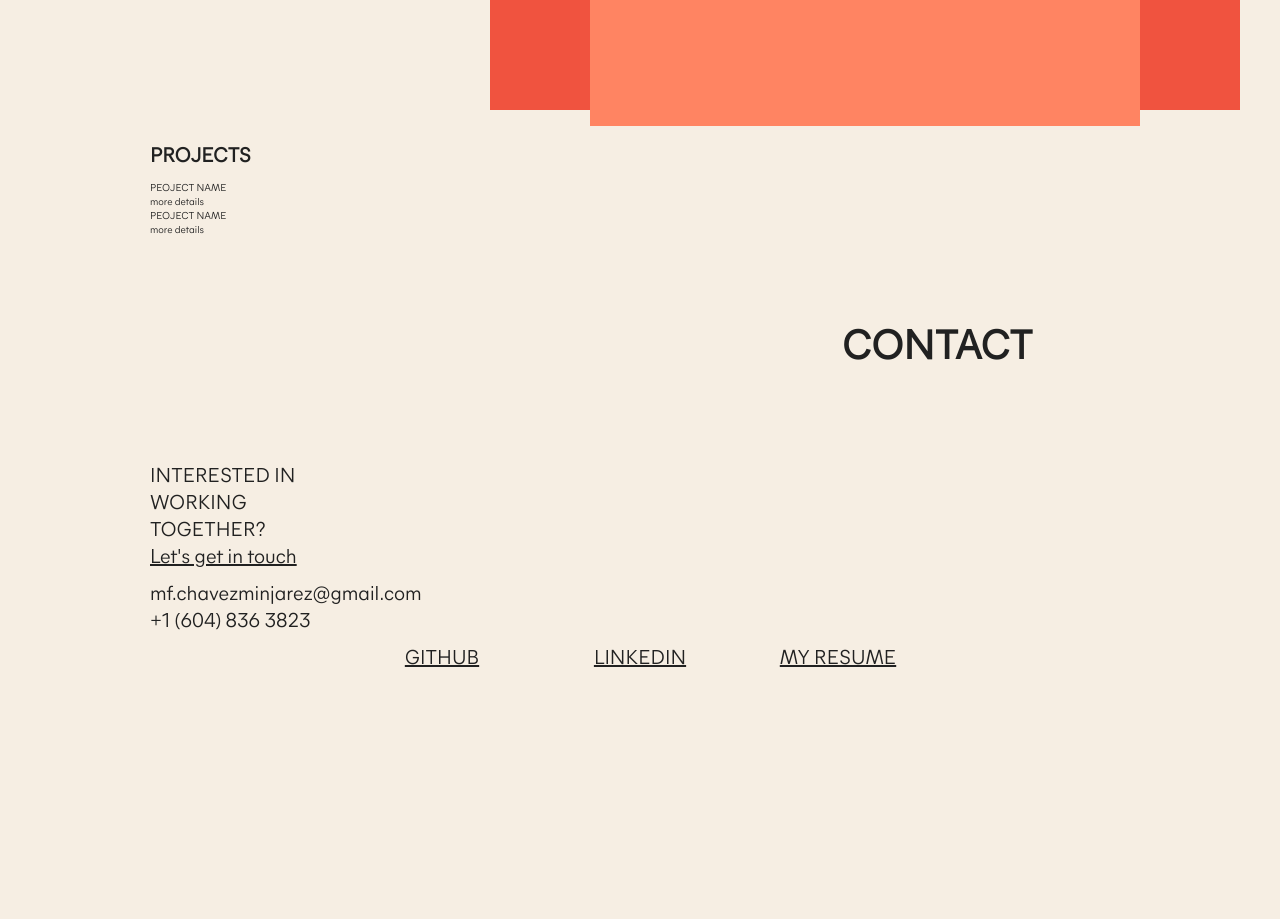
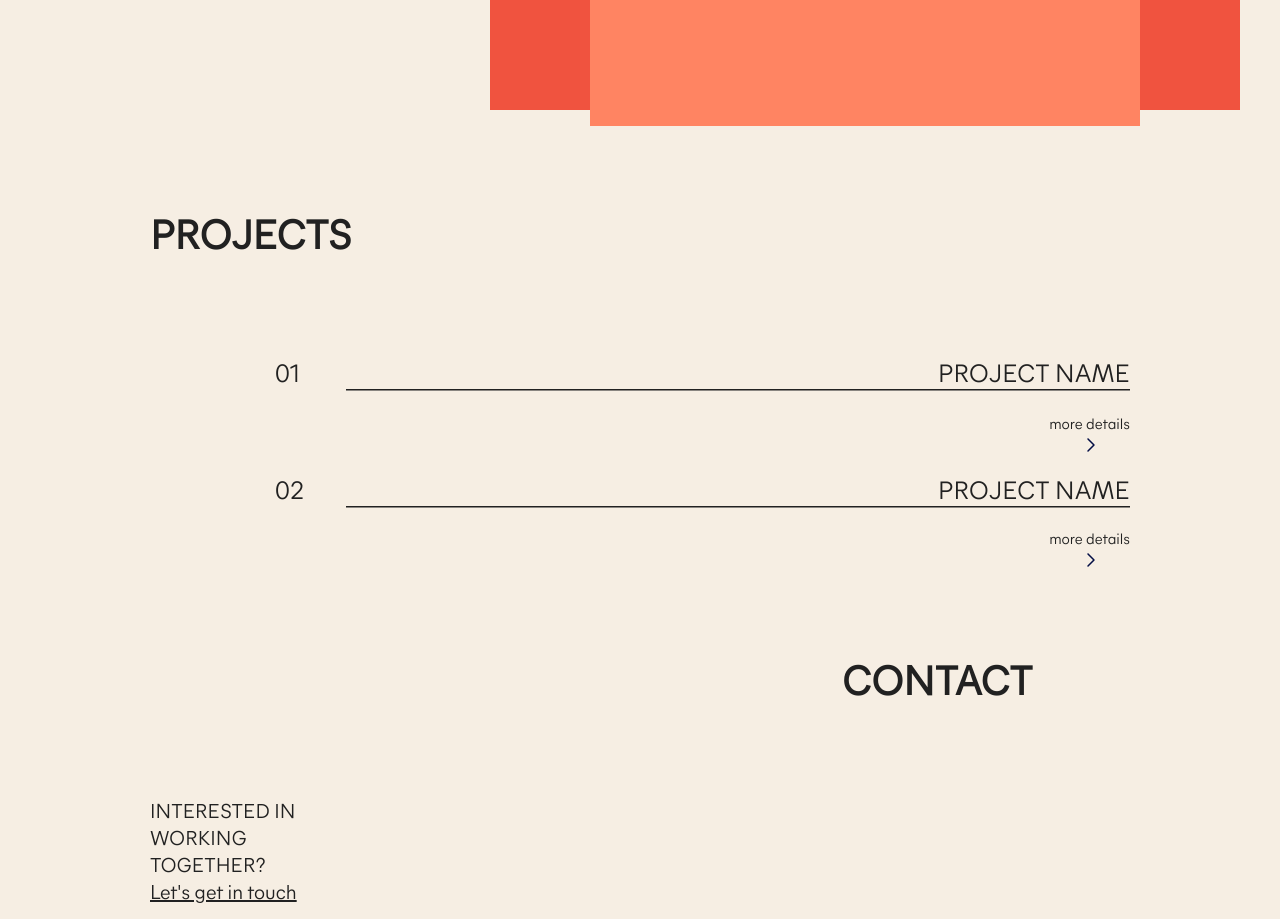
Before and after one commit to mafe-rnanda/mariachavez-website, a React (Create React App) app: page /work in a window 1280 px wide. Shown: the part 1340-2259 px from the top of the page. Before the commit the page ends 2059 px from the top, so only its background shows below. Built offline with nearby package versions, Linux system fonts and the light colour scheme.

Commit message:
add gri layout to Porjects section

```diff
--- a/src/components/Projects.js
+++ b/src/components/Projects.js
@@ -1,20 +1,29 @@
+import "./Projects.scss";
+
 export default function Work(props) {
   return (
-    <div>
-      <h1>PROJECTS</h1>
+    <div id="projects">
+      <h1 class="header">PROJECTS</h1>
       <div class="project-container">
-        <div>
-          <div>PEOJECT NAME</div>
-          <a>more details</a>
-        </div>
+        <div class="number">01</div>
+        <div class="project-name">PROJECT NAME</div>
+        <svg version="1.1" id="line_2" xmlns="http://www.w3.org/2000/svg" xmlnsXlink="http://www.w3.org/1999/xlink" x="0px" y="0px"  width="80%" height="1.55em" xmlSpace="preserve"><path class="path2" stroke-width="3" stroke="#212121" d="M0 0 l1500 0"/></svg>
+        <a>more details
+          <svg width="24px" height="24px" viewBox="0 0 24 24" fill="none" xmlns="http://www.w3.org/2000/svg">
+          <path fill-rule="evenodd" clip-rule="evenodd" d="M9.46967 5.46967C9.76256 5.17678 10.2374 5.17678 10.5303 5.46967L16.5303 11.4697C16.8232 11.7626 16.8232 12.2374 16.5303 12.5303L10.5303 18.5303C10.2374 18.8232 9.76256 18.8232 9.46967 18.5303C9.17678 18.2374 9.17678 17.7626 9.46967 17.4697L14.9393 12L9.46967 6.53033C9.17678 6.23744 9.17678 5.76256 9.46967 5.46967Z" fill="#030D45"/>
+          </svg>
+        </a>
       </div>
       <div class="project-container">
-        <div>
-          <div>PEOJECT NAME</div>
-          <a>more details</a>
-        </div>
+        <div class="number">02</div>
+        <div class="project-name">PROJECT NAME</div>
+        <svg version="1.1" id="line_2" xmlns="http://www.w3.org/2000/svg" xmlnsXlink="http://www.w3.org/1999/xlink" x="0px" y="0px"  width="80%" height="1.5em" xmlSpace="preserve"><path class="path2" stroke-width="3" stroke="#212121" d="M0 0 l1500 0"/></svg>
+        <a>more details
+          <svg width="24px" height="24px" viewBox="0 0 24 24" fill="none" xmlns="http://www.w3.org/2000/svg">
+          <path fill-rule="evenodd" clip-rule="evenodd" d="M9.46967 5.46967C9.76256 5.17678 10.2374 5.17678 10.5303 5.46967L16.5303 11.4697C16.8232 11.7626 16.8232 12.2374 16.5303 12.5303L10.5303 18.5303C10.2374 18.8232 9.76256 18.8232 9.46967 18.5303C9.17678 18.2374 9.17678 17.7626 9.46967 17.4697L14.9393 12L9.46967 6.53033C9.17678 6.23744 9.17678 5.76256 9.46967 5.46967Z" fill="#030D45"/>
+          </svg>
+        </a>
       </div>
-
     </div>
   );
 }
--- /dev/null
+++ b/src/components/Projects.scss
@@ -0,0 +1,41 @@
+#projects {
+  font-size:1.5rem;
+  display: grid;
+  gap: 1em;
+  grid-template-columns: repeat(5,1fr);
+  h1{
+    grid-column:1/6;
+  }
+  .project-container{
+    grid-column:1/6;
+  }
+}
+
+.project-container {
+  display: grid;
+  grid-template-columns: repeat(3,1fr);
+  .number{
+    grid-column:1;
+    margin-left: 5em;
+    font-size: 2.5rem;
+  }
+  :nth-child(2){
+    grid-column:2/4;
+    justify-self: right;
+    font-size: 2.5rem;
+  }
+  svg{
+    grid-column: 1/4;
+    justify-self: right;
+    max-width: 80%;
+  }
+  a{
+    grid-column: 3;
+    justify-self: right;
+    margin: 0;
+    svg{
+      display: block;
+    margin: auto;
+    }
+  }
+}
```
